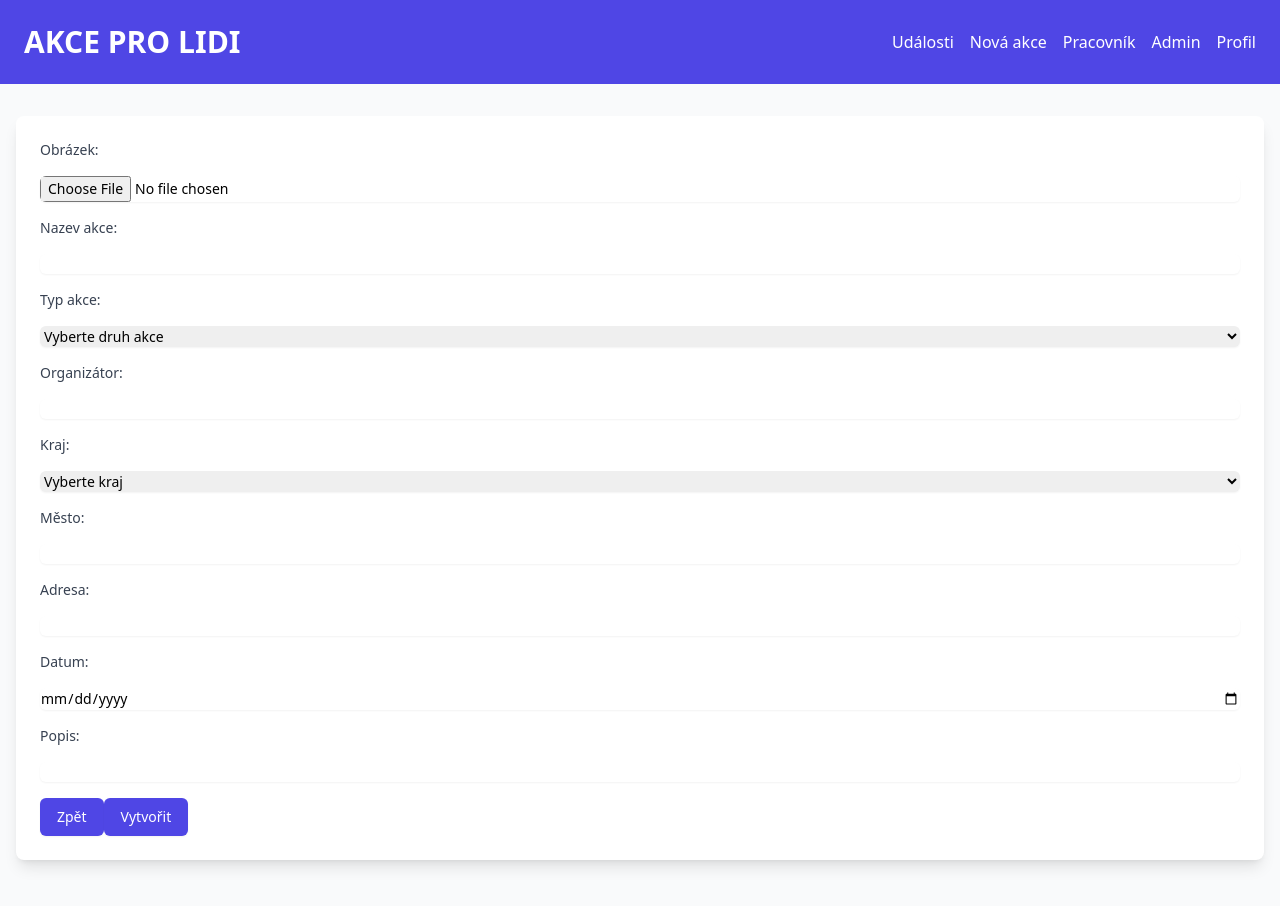
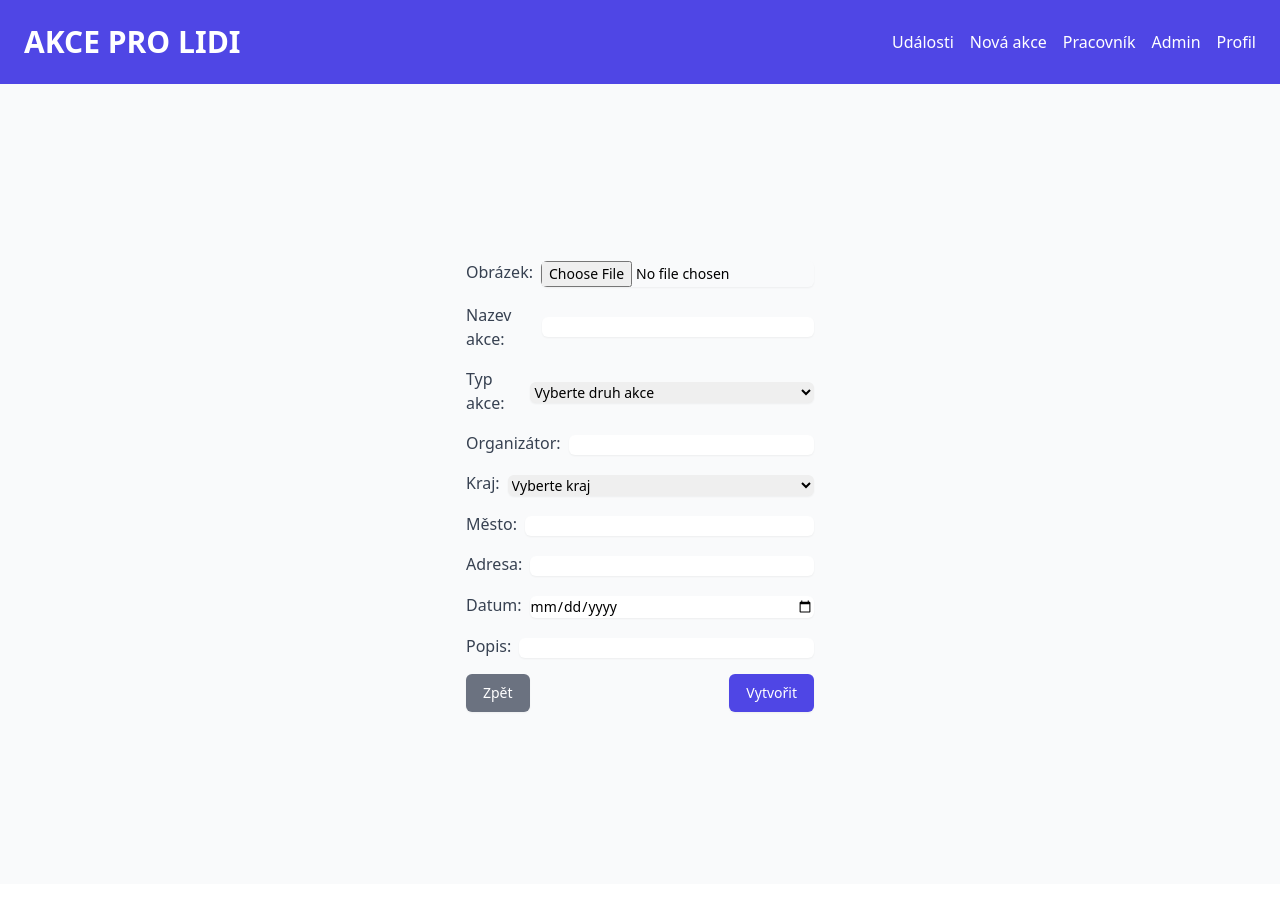
Before and after one commit to Michkr123/VUT, a React (Vite) app in the folder frontend/: page /admin/new_event in a window 1280 px wide. Shown: the top 906 px of the page. After the commit the page ends 884 px from the top, so only its background shows below. Built offline with nearby package versions, Linux system fonts and the light colour scheme.

Commit message:
Formated creation of new events

```diff
--- a/frontend/src/NewEvent.tsx
+++ b/frontend/src/NewEvent.tsx
@@ -40,10 +40,17 @@ const NewEvent = () =>{
   };
 
   return(
-    <div className="container mx-auto px-4 py-8">
-      <div className="bg-white rounded-lg shadow-lg p-6 mb-8">
-        <form onSubmit={handleSubmitEvent} className="space-y-4">
-          <label htmlFor="image" className="block text-sm font-medium text-gray-700">
+    <div className="flex justify-center items-center h-screen">
+      <form onSubmit={handleSubmitEvent} className="space-y-4">
+
+        {previewUrl && (
+          <div>
+            <img src={previewUrl} alt="Preview" style={{height:"200px", width: "auto"}}/>
+          </div>
+        )}
+
+        <div className="flex items-center space-x-2">
+          <label htmlFor="image" className="text-gray-700">
             Obrázek:
           </label>
           <input
@@ -54,14 +61,10 @@ const NewEvent = () =>{
             className="mt-1 block w-full rounded-md border-gray-300 shadow-sm focus:border-indigo-500 focus:ring-indigo-500 sm:text-sm"
             required
           />
+        </div>
 
-          {previewUrl && (
-            <div>
-              <img src={previewUrl} alt="Preview" style={{width: "200px", height:"auto"}}/>
-            </div>
-          )}
-
-          <label htmlFor="name" className="block text-sm font-medium text-gray-700">
+        <div className="flex items-center space-x-2">
+          <label htmlFor="name" className="text-gray-700">
             Nazev akce:
           </label>
           <input
@@ -69,12 +72,13 @@ const NewEvent = () =>{
             id="name"
             value={newEvent.name}
             onChange={(e) => setNewEvent({ ...newEvent, name: e.target.value })}
-            className="mt-1 block w-full rounded-md border-gray-300 shadow-sm focus:border-indigo-500 focus:ring-indigo-500 sm:text-sm"
+            className="pr-2 block w-full rounded-md border-gray-300 shadow-sm focus:border-indigo-500 focus:ring-indigo-500 sm:text-sm"
             required
           />
+        </div>
 
-
-          <label htmlFor="event_category" className="block text-sm font-medium text-gray-700">
+        <div className="flex items-center space-x-2">
+          <label htmlFor="event_category" className="text-gray-700">
             Typ akce:
           </label>
           <select
@@ -91,9 +95,10 @@ const NewEvent = () =>{
             <option value="workshop">Workshop</option>
             <option value="exposition">Výstava</option>
           </select>
+        </div>
 
-
-          <label htmlFor="organizer" className="block text-sm font-medium text-gray-700">
+        <div className="flex items-center space-x-2">
+          <label htmlFor="organizer" className="text-gray-700">
             Organizátor:
           </label>
           <input
@@ -104,9 +109,10 @@ const NewEvent = () =>{
             className="mt-1 block w-full rounded-md border-gray-300 shadow-sm focus:border-indigo-500 focus:ring-indigo-500 sm:text-sm"
             required
           />
+        </div>
 
-
-          <label htmlFor="eventType" className="block text-sm font-medium text-gray-700">
+        <div className="flex items-center space-x-2">
+          <label htmlFor="eventType" className="text-gray-700">
             Kraj:
           </label>
           <select
@@ -131,9 +137,10 @@ const NewEvent = () =>{
             <option value="moravskoslezsky">Moravskoslezský</option>
             <option value="zlinsky">Zlínský</option>
           </select>
+        </div>
 
-
-          <label htmlFor="city" className="block text-sm font-medium text-gray-700">
+        <div className="flex items-center space-x-2">
+          <label htmlFor="city" className="text-gray-700">
             Město:
           </label>
           <input
@@ -144,9 +151,10 @@ const NewEvent = () =>{
             className="mt-1 block w-full rounded-md border-gray-300 shadow-sm focus:border-indigo-500 focus:ring-indigo-500 sm:text-sm"
             required
           />
+        </div>
 
-
-          <label htmlFor="address" className="block text-sm font-medium text-gray-700">
+        <div className="flex items-center space-x-2">
+          <label htmlFor="address" className="text-gray-700">
             Adresa:
           </label>
           <input
@@ -157,9 +165,10 @@ const NewEvent = () =>{
             className="mt-1 block w-full rounded-md border-gray-300 shadow-sm focus:border-indigo-500 focus:ring-indigo-500 sm:text-sm"
             required
           />
+        </div>
 
-
-          <label htmlFor="date_of_event" className="block text-sm font-medium text-gray-700">
+        <div className="flex items-center space-x-2">
+          <label htmlFor="date_of_event" className="text-gray-700">
             Datum:
           </label>
           <input
@@ -170,9 +179,10 @@ const NewEvent = () =>{
             className="mt-1 block w-full rounded-md border-gray-300 shadow-sm focus:border-indigo-500 focus:ring-indigo-500 sm:text-sm"
             required
           />
+        </div>
 
-
-          <label htmlFor="description" className="block text-sm font-medium text-gray-700">
+        <div className="flex items-center space-x-2">
+          <label htmlFor="description" className="text-gray-700">
             Popis:
           </label>
           <input
@@ -183,17 +193,17 @@ const NewEvent = () =>{
             className="mt-1 block w-full rounded-md border-gray-300 shadow-sm focus:border-indigo-500 focus:ring-indigo-500 sm:text-sm"
             required
           />
+        </div>
 
-
-          <Link to="/admin">
+        <div className="flex justify-between mt-6 gap-10">
+          <Link to="/admin" className="text-white hover:text-indigo-200">
             <button
               type="button"
-              className="inline-flex justify-center rounded-md border border-transparent bg-indigo-600 py-2 px-4 text-sm font-medium text-white shadow-sm hover:bg-indigo-700 focus:outline-none focus:ring-2 focus:ring-indigo-500 focus:ring-offset-2"
+              className="inline-flex justify-center rounded-md border border-transparent bg-gray-500 py-2 px-4 text-sm font-medium text-white shadow-sm hover:bg-gray-700 focus:outline-none focus:ring-2 focus:ring-indigo-500 focus:ring-offset-2"
             >
               Zpět
             </button>
           </Link>
-
 
           <button
             type="submit"
@@ -201,8 +211,9 @@ const NewEvent = () =>{
           >
             Vytvořit
           </button>
-        </form>
-      </div>
+        </div>
+
+      </form>
     </div>
   );
 };
```
